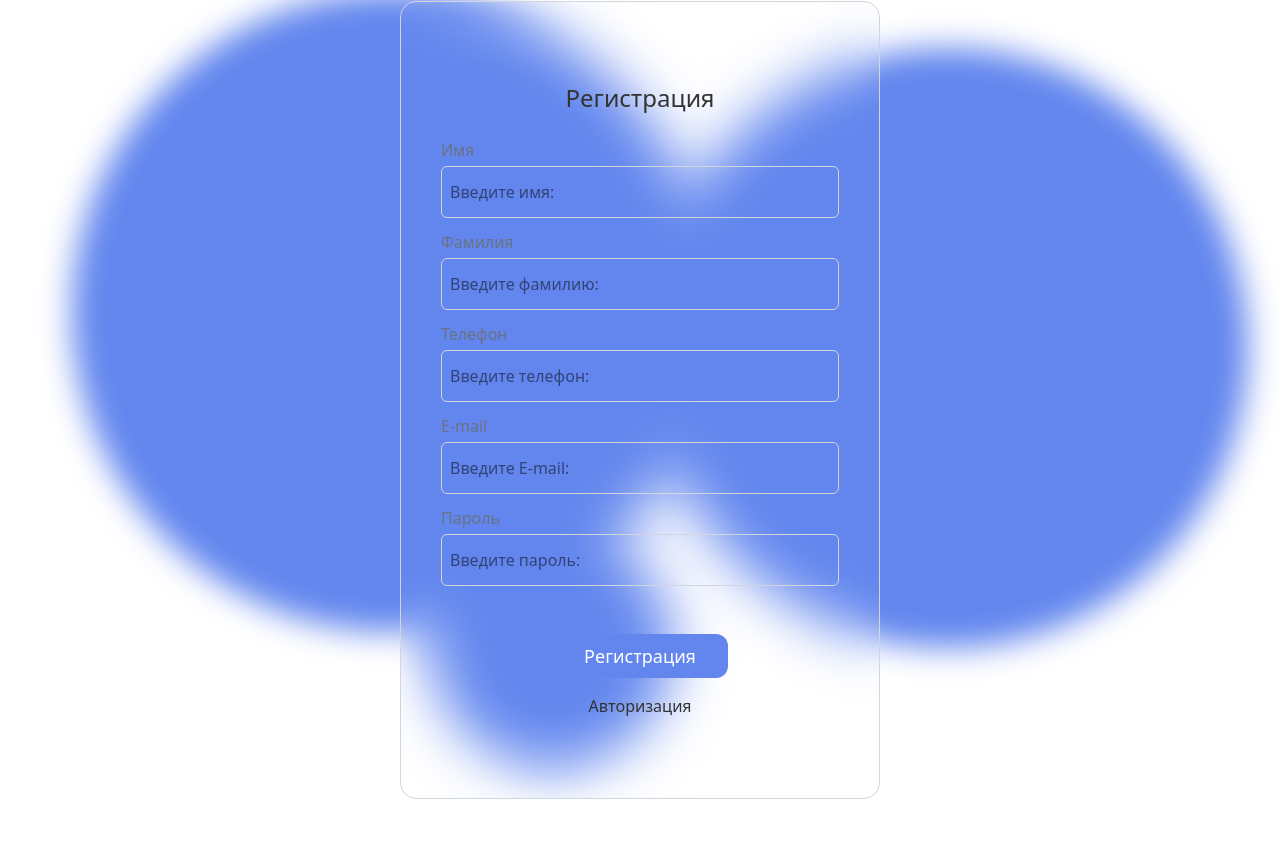
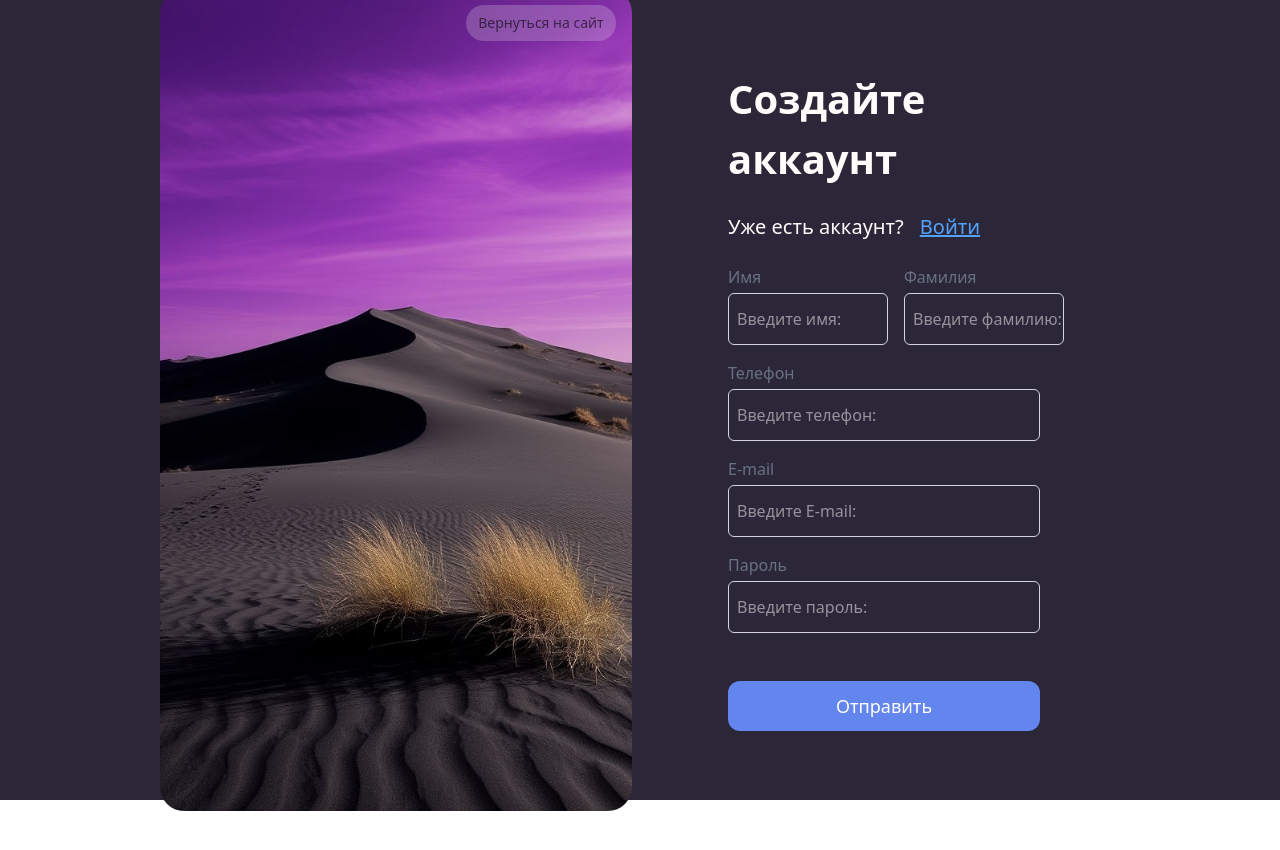
Before and after one commit to Knooowname/CRM, a React (Vite) app in the folder Source/client/: page /register in a window 1280 px wide. Before the commit the page ends 800 px from the top, so only its background shows below. Built offline with nearby package versions, Linux system fonts and the light colour scheme; no server answers.

Commit message:
20.20.2025_16:39
20.20.2025_16:39

```diff
--- a/Source/client/src/App.css
+++ b/Source/client/src/App.css
@@ -2,5 +2,5 @@
   max-width: 100%;
   margin: 0 auto;
   padding: 2rem;
-  height: 100vh;
+  /* height: 100vh; */
 }
--- a/Source/client/src/App.tsx
+++ b/Source/client/src/App.tsx
@@ -5,13 +5,14 @@ import { HomePage } from './pages/HomePage'
 import { ClientsPage } from './pages/ClientsPage'
 import { ServicesPage } from './pages/ServicesPage'
 import { AnalyticsPage } from './pages/AnalyticsPage'
-import { AuthPage } from './pages/AuthPage'
 import { RegisterPage } from './pages/RegisterPage'
+import { NewAuthPage } from './pages/AuthPage'
+import { useEffect } from 'react'
 
-function AppWrapper () {
+function AppWrapper() {
   return (
     <BrowserRouter>
-      <App/>
+      <App />
     </BrowserRouter>
   )
 }
@@ -20,17 +21,29 @@ function App() {
 
   const location = useLocation()
 
+  useEffect(() => {
+    const parent: HTMLDivElement | null = document.querySelector('#root')
+    if (parent) {
+      if (location.pathname === '/auth' || location.pathname === '/register') {
+        parent.style.padding = '0'
+      } else {
+        // Можно сбросить стиль, если нужно
+        parent.style.padding = ''
+      }
+    }
+  }, [location.pathname])
+
   return (
     <>
       <div className='flex h-full w-full'>
-          {location.pathname !== '/auth' && location.pathname !== '/register' ? <Header /> : null}
+        {location.pathname !== '/auth' && location.pathname !== '/register' && location.pathname !== '/newauth' ? <Header /> : null}
         <Routes>
           <Route path={'/'} element={<HomePage />} />
           <Route path={'/clients'} element={<ClientsPage />} />
           <Route path={'/services'} element={<ServicesPage />} />
           <Route path={'/analytics'} element={<AnalyticsPage />} />
-            <Route path={'/auth'} element={<AuthPage/>}/>
-            <Route path={'/register'} element={<RegisterPage/>}/>
+          <Route path={'/auth'} element={<NewAuthPage />} />
+          <Route path={'/register'} element={<RegisterPage />} />
         </Routes>
       </div>
     </>
--- a/Source/client/src/components/AuthForm.tsx
+++ b/Source/client/src/components/AuthForm.tsx
@@ -1,18 +1,16 @@
-import * as z from "zod";
-import { useForm } from 'react-hook-form'
-import { zodResolver } from '@hookform/resolvers/zod'
-import { APICOMMAND } from "../shared/types/command.types";
+import { useMutation } from "@tanstack/react-query"
+import { useState } from "react"
+import { Link, useNavigate } from "react-router"
+import { useAppDispatch } from "../redux/hooks"
+import { useForm } from "react-hook-form"
+import { authFormSchema, type AuthFormType } from "../validations/authFormSchema"
+import { zodResolver } from "@hookform/resolvers/zod"
+import { api } from "../api/api"
+import { APICOMMAND } from "../shared/types/command.types"
 import config from '../../../server/source/config/config.json'
-import { api } from "../api/api";
-import { FormInput } from "./ui/FormInput";
-import { FormBtn } from "./ui/FormBtn";
-import { useNavigate } from "react-router";
-import { useAppDispatch } from "../redux/hooks";
-import { setUser } from "../redux/reducers/userSlice";
-import { useMutation } from "@tanstack/react-query";
-import { useState } from "react";
-import { authFormSchema, type AuthFormType } from "../validations/authFormSchema";
-import { ClipLoader } from "react-spinners";
+import { setUser } from "../redux/reducers/userSlice"
+import { FormInput } from "./ui/FormInput"
+import { FormBtn } from "./ui/FormBtn"
 
 export const AuthForm = () => {
 
@@ -25,23 +23,24 @@ export const AuthForm = () => {
         resolver: zodResolver(authFormSchema)
     })
 
-    const {isPending, error, isError, mutate} = useMutation({
+    const { isPending, mutate } = useMutation({
         mutationKey: ['auth'],
         mutationFn: async (data: AuthFormType) => {
             const response = await api(APICOMMAND.auth, data, config)
 
             const responseData = await response.json()
 
-            if(responseData.error) {
+            if (responseData.error) {
                 throw new Error(`${responseData.error}`)
             }
 
             return responseData
         },
         onSuccess(data) {
+            console.log(data)
             dispatch(setUser(data))
             reset()
-            navigate('/')
+            // navigate('/')
         },
         onError(error) {
             setErrorMess(`${error}`)
@@ -53,28 +52,42 @@ export const AuthForm = () => {
     }
 
     return (
-        <div className="relative w-full h-full flex items-center justify-center">
-            <div className="absolute bottom-15 w-60 h-60 rounded-[100%] bg-[#6286ee] blur-lg"></div>
-            <div className="absolute bottom-30 right-2 w-200 h-200 rounded-[100%] bg-[#6286ee] blur-lg"></div>
-            <div className="absolute left-10 -top-10 w-160 h-160 rounded-[100%] bg-[#6286ee] blur-lg"></div>
-            <form className="flex flex-col items-center gap-6 w-auto min-w-120 h-auto px-10 py-20 border-1 border-gray-300 rounded-2xl backdrop-blur-xl" onSubmit={handleSubmit(onSubmit)}>
-                <h1 className="text-[#333333] font-medium text-2xl">
-                    Авторизация
-                </h1>
-                <div className="w-full flex flex-col gap-3">
-                    <FormInput type="email" label="E-mail" placeholder="Введите E-mail:" {...register('email')} errorMessage={errors.email?.message} />
-                    <FormInput type="password" label="Пароль" placeholder="Введите пароль:" {...register('password')} errorMessage={errors.password?.message} />
-                    {errorMess && <span className="text-red-500 font-regular text-sm">{errorMess}</span>}
+        <>
+            <div className="flex items-center justify-center bg-[#2b2638] w-full h-[100vh]">
+                <div className="grid grid-cols-2 px-40 py-15 w-full h-full gap-4">
+                    <div className="flex flex-col justify-center p-20">
+                        <h1 className="text-[40px] font-semibold text-[#FEFDFB] mb-6">
+                            Создайте аккаунт
+                        </h1>
+                        <div className="flex items center gap-4 mb-6">
+                            <p className="text-xl font-light text-[#FEFDFB]">
+                                Нет аккаунта?
+                            </p>
+                            <Link to={'/register'} className="text-xl font-regular text-blue-400 underline">
+                                Зарегистрироваться
+                            </Link>
+                        </div>
+                        <form className="flex flex-col gap-6" onSubmit={handleSubmit(onSubmit)}>
+                            <FormInput type="email" label="E-mail" placeholder="Введите E-mail:" placeholderColor="white" textColor="white" {...register('email')} errorMessage={errors.email?.message} />
+                            <FormInput type="password" label="Пароль" placeholder="Введите пароль:" placeholderColor="white" textColor="white" {...register('password')} errorMessage={errors.password?.message} />
+                            {errorMess && <span>{errorMess}</span>}
+                            <FormBtn type={'submit'} height="50px" disabled={isPending}>
+                                Отправить
+                            </FormBtn>
+                        </form>
+                    </div>
+                    <div className="relative bg-red-300 bg-[url(/src/assets/regist_bg.jpeg)] bg-center bg-no-repeat bg-cover rounded-3xl">
+                        <Link to={'/'} className="group hover:shadow-xl transition-all duration-300 ease-in-out absolute flex items-center justify-center min-w-[150px] min-h-[36px] py-2 px-4 bg-transparent rounded-3xl right-4 top-4 text-sm font-regular text-[#333] overflow-hidden cursor-pointer">
+                            <div className="absolute top-0 left-0 opacity-[0.2] bg-white w-[300px] h-[300px] group-hover:opacity-[0.5] transition-all duration-300 ease-in-out z-[0]">
+
+                            </div>
+                            <p className="absolute opacity-[0.6] group-hover:opacity-[1] transition-all duration-300 ease-in-out z-[5] text-black">
+                                Вернуться на сайт
+                            </p>
+                        </Link>
+                    </div>
                 </div>
-                <div className="flex flex-col gap-4 items-center">
-                    <FormBtn type="submit" disabled={isPending}>
-                        {isPending ?
-                            <ClipLoader size={20} color="ffffff"/>
-                        : 'Войти'}
-                    </FormBtn>
-                    <a href="/register" className="text-[#333]">Регистрация</a>
-                </div>
-            </form>
-        </div>
+            </div>
+        </>
     )
 }
--- a/Source/client/src/components/Header.tsx
+++ b/Source/client/src/components/Header.tsx
@@ -15,7 +15,7 @@ export const Header = () => {
     }
 
     return (
-        <div className="relative h-full w-60 bg-[#6286ee] rounded-xl flex flex-col px-4 py-4  overflow-hidden shrink-0">
+        <div className="relative h-[100vh] w-60 bg-[#6286ee] rounded-xl flex flex-col px-4 py-4 overflow-hidden shrink-0">
             <div className="flex items-center justify-between w-full h-10 mb-[40px]">
                 <h3 className="m-0 text-white font-semibold">
                     React App
--- a/Source/client/src/components/RegisterForm.tsx
+++ b/Source/client/src/components/RegisterForm.tsx
@@ -1,30 +1,29 @@
+import { Link, useNavigate } from "react-router"
+import { FormInput } from "./ui/FormInput"
 import { FormBtn } from "./ui/FormBtn"
-import { FormInput } from "./ui/FormInput"
+import { useState } from "react"
 import { useForm } from "react-hook-form"
 import { zodResolver } from "@hookform/resolvers/zod"
+import { registerFormSchema, type RegisterFormType } from "../validations/registerFormSchema"
+import { useMutation } from "@tanstack/react-query"
 import { api } from "../api/api"
 import { APICOMMAND } from "../shared/types/command.types"
 import config from '../../../server/source/config/config.json'
-import { useState } from "react"
-import { useNavigate } from "react-router"
-import { useMutation } from "@tanstack/react-query"
-import { registerFormSchema, type RegisterFormType } from "../validations/registerFormSchema"
-import { ClipLoader } from "react-spinners";
 
 export const RegisterForm = () => {
 
     const [errorMess, setErrorMess] = useState<string | null>(null)
     const navigate = useNavigate()
 
-    const { register, handleSubmit, reset, formState: { errors } } = useForm<RegisterFormType>({
+    const {register, handleSubmit, reset, formState: {errors}} = useForm<RegisterFormType>({
         resolver: zodResolver(registerFormSchema),
         defaultValues: {
-            job_title_id: 0,
-            user_role_id: 2,
+            user_role_id: 0,
+            job_title_id: 2
         }
     })
 
-    const { isPending, isError, error, mutate } = useMutation({
+    const { isPending, mutate } = useMutation({
         mutationKey: ['register', 'users'],
         mutationFn: async (userData: RegisterFormType) => {
             const response = await api(APICOMMAND.registNewUser, userData, config)
@@ -37,8 +36,9 @@ export const RegisterForm = () => {
 
             return responseData
         },
-        onSuccess: () => {
+        onSuccess: (data) => {
             reset()
+            console.log(data)
             navigate('/auth')
         },
         onError: (error) => {
@@ -51,35 +51,46 @@ export const RegisterForm = () => {
     }
 
     return (
-        <>
-            <div className="relative w-full h-full flex items-center justify-center">
-                <div className="absolute left-100 bottom-0 w-60 h-60 rounded-[100%] bg-[#6286ee] blur-lg"></div>
-                <div className="absolute bottom-30 right-0 w-150 h-150 rounded-[100%] bg-[#6286ee] blur-lg"></div>
-                <div className="absolute left-10 -top-10 w-160 h-160 rounded-[100%] bg-[#6286ee] blur-lg"></div>
-                <form onSubmit={handleSubmit(onSubmit)} className="flex flex-col items-center gap-6 w-auto min-w-120 h-auto px-10 py-20 border-1 border-gray-300 rounded-2xl backdrop-blur-xl" >
-                    <h1 className="text-[#333333] font-medium text-2xl">
-                        Регистрация
+        <div className="flex items-center justify-center bg-[#2b2638] w-full h-[100vh]">
+            <div className="grid grid-cols-2 px-40 py-10 w-full gap-4">
+                <div className="relative bg-red-300 bg-[url(/src/assets/regist_bg.jpeg)] bg-center bg-no-repeat bg-cover rounded-3xl">
+                    <Link to={'/'} className="group hover:shadow-xl transition-all duration-300 ease-in-out absolute flex items-center justify-center min-w-[150px] min-h-[36px] py-2 px-4 bg-transparent rounded-3xl right-4 top-4 text-sm font-regular text-[#333] overflow-hidden cursor-pointer">
+                        <div className="absolute top-0 left-0 opacity-[0.2] bg-white w-[300px] h-[300px] group-hover:opacity-[0.5] transition-all duration-300 ease-in-out z-[2]">
+                        </div>
+                        <p className="absolute opacity-[0.6] group-hover:opacity-[1] transition-all duration-300 ease-in-out z-[5] text-black">
+                            Вернуться на сайт
+                        </p>
+                    </Link>
+                </div>
+                <div className="p-20">
+                    <h1 className="text-[40px] font-semibold text-[#FEFDFB] mb-6">
+                        Создайте аккаунт
                     </h1>
-                    <div className="w-full flex flex-col gap-3">
-                        <FormInput type="text" label="Имя" placeholder="Введите имя:" {...register('first_name')} errorMessage={errors.first_name?.message} />
-                        <FormInput type="text" label="Фамилия" placeholder="Введите фамилию:" {...register('last_name')} errorMessage={errors.last_name?.message} />
-                        <FormInput type="tel" label="Телефон" placeholder="Введите телефон:" {...register('phone')} errorMessage={errors.phone?.message} />
-                        <FormInput type="email" label="E-mail" placeholder="Введите E-mail:" {...register('email')} errorMessage={errors.email?.message} />
-                        <FormInput type="password" label="Пароль" placeholder="Введите пароль:" {...register('password')} errorMessage={errors.password?.message} />
-                        <FormInput type="hidden" {...register('user_role_id')} />
-                        <FormInput type="hidden" {...register('job_title_id')} />
-                        {errorMess && <span className="text-red-500 font-regular text-sm">{errorMess}</span>}
+                    <div className="flex items center gap-4 mb-6">
+                        <p className="text-xl font-light text-[#FEFDFB]">
+                            Уже есть аккаунт?
+                        </p>
+                        <Link to={'/auth'} className="text-xl font-regular text-blue-400 underline">
+                            Войти
+                        </Link>
                     </div>
-                    <div className="flex flex-col items-center gap-4">
-                        <FormBtn type="submit" disabled={isPending}>
-                            {isPending ?
-                                <ClipLoader size={20} color="ffffff"/>
-                            : 'Регистрация'}
+                    <form className="flex flex-col gap-4" onSubmit={handleSubmit(onSubmit)}>
+                        <div className="flex items-center gap-4">
+                            <FormInput type="text" label="Имя" placeholder="Введите имя:" placeholderColor="white" textColor="white" {...register('first_name')} errorMessage={errors.first_name?.message}/>
+                            <FormInput type="text" label="Фамилия" placeholder="Введите фамилию:" placeholderColor="white" textColor="white" {...register('last_name')} errorMessage={errors.last_name?.message}/>
+                        </div>
+                        <FormInput type="tel" label="Телефон" placeholder="Введите телефон:" placeholderColor="white" textColor="white" {...register('phone')} errorMessage={errors.phone?.message}/>
+                        <FormInput type="email" label="E-mail" placeholder="Введите E-mail:" placeholderColor="white" textColor="white" {...register('email')} errorMessage={errors.email?.message}/>
+                        <FormInput type="password" label="Пароль" placeholder="Введите пароль:" placeholderColor="white" textColor="white" {...register('password')} errorMessage={errors.password?.message}/>
+                        <FormInput type="hidden" {...register('job_title_id')}/>
+                        <FormInput type="hidden" {...register('user_role_id')}/>
+                        {errorMess && <span>{errorMess}</span>}
+                        <FormBtn type={'submit'} height="50px" disabled={isPending}>
+                            Отправить
                         </FormBtn>
-                        <a href="/auth" className="text-[#333]">Авторизация</a>
-                    </div>
-                </form>
+                    </form>
+                </div>
             </div>
-        </>
+        </div>
     )
 }
--- a/Source/client/src/components/ui/FormBtn.tsx
+++ b/Source/client/src/components/ui/FormBtn.tsx
@@ -4,12 +4,14 @@ import type { FC } from "react";
 interface FormBtnProps {
     type: "submit" | "reset" | "button" | undefined,
     children: React.ReactNode,
-    disabled?: boolean
+    disabled?: boolean,
+    height?: string,
+    width?: string,
 }
 
-export const FormBtn: FC<FormBtnProps> = ({ type, children, disabled }) => {
+export const FormBtn: FC<FormBtnProps> = ({ type, children, disabled, height, width }) => {
     return (
-        <button className="px-8 py-2 bg-[#6286ee] hover:bg-[#6e8fee] rounded-xl text-white font-medium text-lg transition-all duration-300" type={type} disabled={disabled}>
+        <button className="px-8 py-2 bg-[#6286ee] hover:bg-[#6e8fee] rounded-xl text-white font-medium text-lg transition-all duration-300" style={{ width: `${width}`, height: `${height}` }} type={type} disabled={disabled}>
             {children}
         </button>
     )
--- a/Source/client/src/components/ui/FormInput.tsx
+++ b/Source/client/src/components/ui/FormInput.tsx
@@ -9,17 +9,19 @@ interface FormInputProps {
     errorMessage?: string;
     width?: string,
     height?: string,
-    isDisabled?: boolean
+    isDisabled?: boolean,
+    placeholderColor?: string,
+    textColor?: string,
 }
 
 export const FormInput = React.forwardRef<HTMLInputElement, FormInputProps>((props, ref) => {
 
-    const {isDisabled, label, errorMessage, width, height, ...otherProps} = props
+    const {isDisabled, label, errorMessage, width, height, placeholderColor, textColor, ...otherProps} = props
 
     return (
         <label className="flex flex-col gap-1 w-full">
             <span className="text-gray-500 font-regular text-md">{label}</span>
-            <input className="w-full max-w-full min-w-40 h-13 border-1 border-gray-300 rounded-md cursor-pointer pl-2 outline-transparent focus:outline-[#6286ee] hover:outline-[#6286ee] transition-all duration-300" style={{width: `${width}px`, height: `${height}`}} disabled={isDisabled} {...otherProps} ref={ref} />
+            <input className={`w-full max-w-full min-w-40 h-13 border-1 border-gray-300 rounded-md cursor-pointer pl-2 outline-transparent focus:outline-[#6286ee] focus:border-transparent hover:border-[#6286ee] transition-all duration-300 ${placeholderColor ? `placeholder-${placeholderColor}` : ''}`} style={{width: `${width}px`, height: `${height}`, color: `${textColor}`}} disabled={isDisabled} {...otherProps} ref={ref} />
             {errorMessage && <span className="text-red-500 font-regular text-sm">{errorMessage}</span>}
         </label>
     )
--- a/Source/client/src/pages/AuthPage.tsx
+++ b/Source/client/src/pages/AuthPage.tsx
@@ -1,6 +1,6 @@
 import { AuthForm } from "../components/AuthForm"
 
-export const AuthPage = () => {
+export const NewAuthPage = () => {
     return (
         <>
             <AuthForm/>
--- a/Source/client/src/pages/HomePage.tsx
+++ b/Source/client/src/pages/HomePage.tsx
@@ -1,6 +1,5 @@
 import { DashboardClients } from "../components/DashboardClients"
 import { DashboardStatistic } from "../components/DashboardStatistic"
-import { clientsData } from "../shared/constants/clientsData"
 import { СalendarAndActivities } from "../components/СalendarAndActivities"
 import { useMutation } from "@tanstack/react-query"
 import { api } from "../api/api"
@@ -39,7 +38,7 @@ export const HomePage = () => {
     }, [])
 
     return (
-        <div className="flex w-full h-full px-6 py-4 pb-0">
+        <div className="flex w-full h-[100vh] px-6 py-4 pb-0">
             <div className="flex flex-col w-full min-w-300 max-w-300 pr-4">
                 <DashboardStatistic clients={users ? users : []}/>
                 <DashboardClients clients={users ? users : []} />
```
Also changed, not shown: Source/client/src/assets/regist_bg.jpeg (added). Lines whose indentation alone changed are shown as unchanged.
